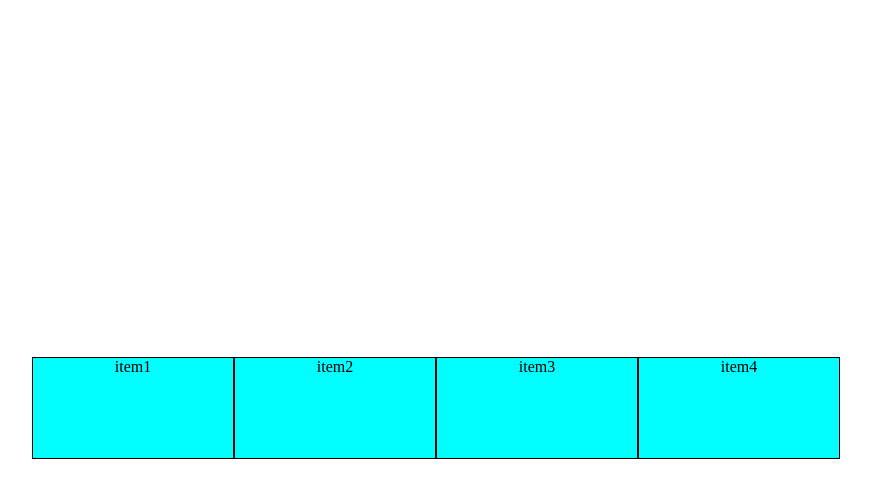
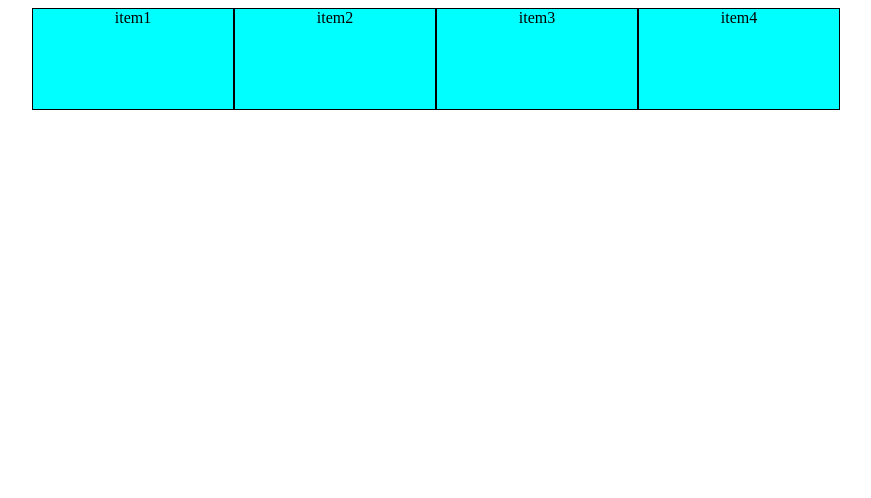
Before and after one commit to shumpei-kayano/HTML-CSS, a plain HTML site: page flex1.html in a window 1280 px wide. Shown: the whole page, without its empty margins (204-1075 px from the left). Drawn offline with Linux system fonts and the light colour scheme.

```diff
--- a/style.css
+++ b/style.css
@@ -14,10 +14,9 @@
     /* flexコンテナに対して左右中央揃え */
     justify-content: center;
 
-    /* ----------align-items:垂直方向の揃え---------- */
-    /* align-items: stretch; 初期値*/
-    /* 中央揃え */
-    align-items: center;
+    /* ----------align-content:複数行にしたときの垂直方向の揃え---------- */
+    /* align-content: stretch; 初期値*/
+
 
 body {
     /* height: 100vm; */
```
